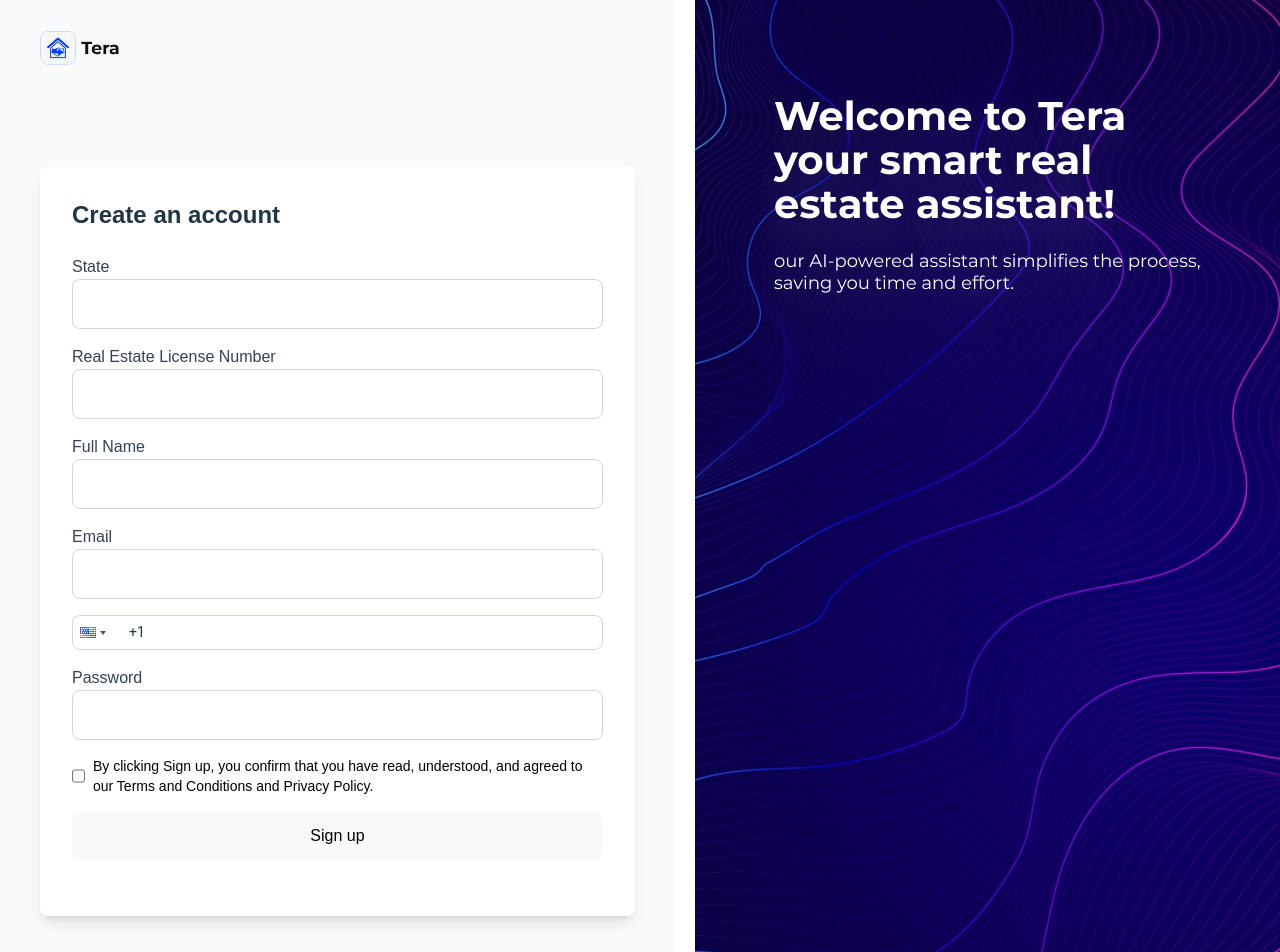
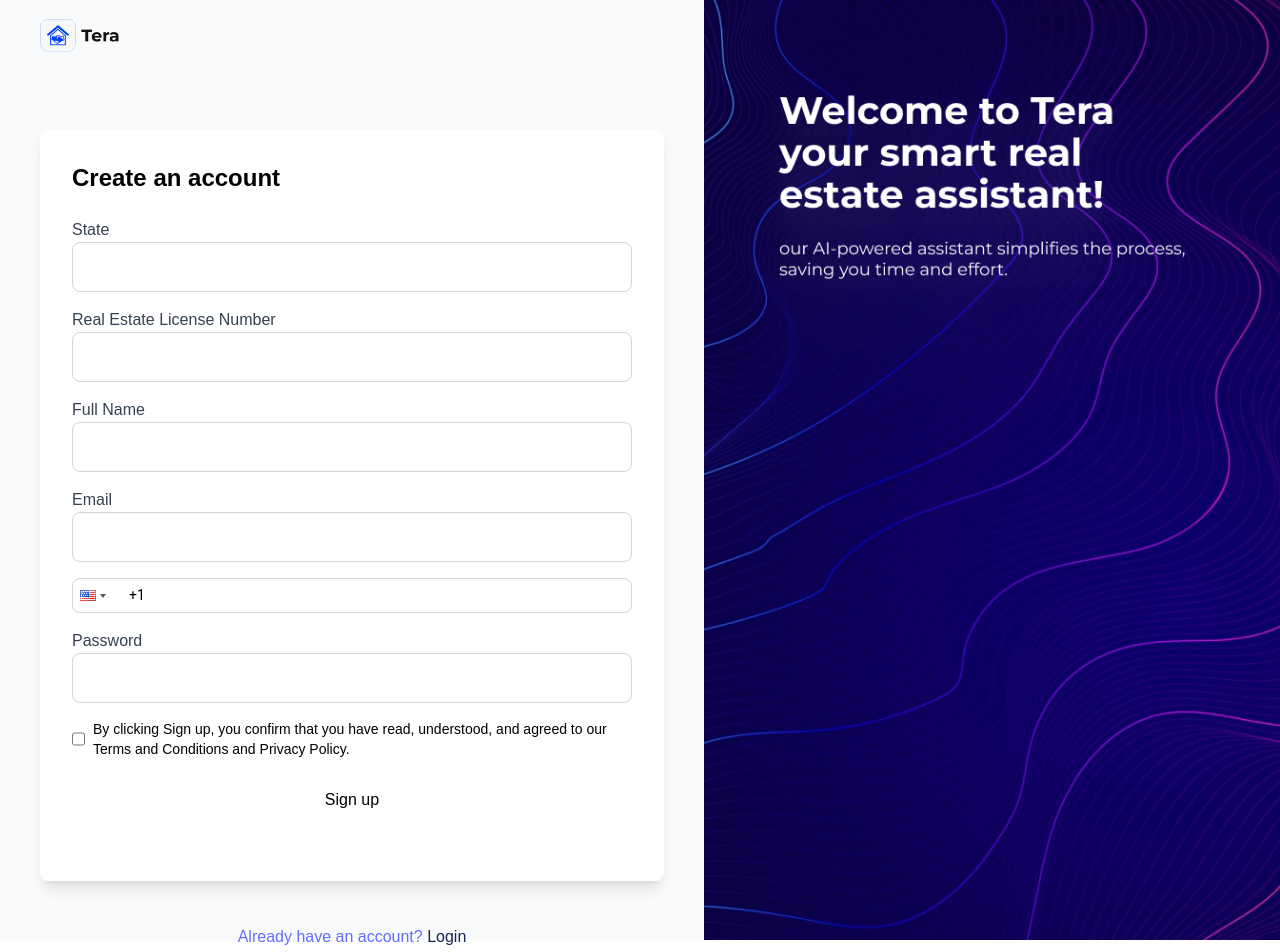
Before and after one commit to Folarrrrrrrrrrr/Tera, a React (Vite) app: page /signup in a window 1280 px wide. Shown: the top 952 px of the page. Built offline with nearby package versions, Linux system fonts and the light colour scheme.

Commit message:
otp screen committed v2

```diff
--- a/src/component/Auth/AuthLayout.tsx
+++ b/src/component/Auth/AuthLayout.tsx
@@ -6,7 +6,7 @@ import teraLogo from "../../assets/images/png/teraLogo.png"
 
 const AuthLayout: React.FC<{ children: React.ReactNode }> = ({ children,}) => {
   return (
-    <div className=" min-h-screen min-w-full flex">
+    <div className=" min-h-full min-w-full flex">
       <div className=" min-w-80 grid justify-center items-center bg-gray-50 p-10 ">
         <img src={teraLogo} alt="" className="relative -top-10  w-20"/>
         {children}
@@ -14,7 +14,7 @@ const AuthLayout: React.FC<{ children: React.ReactNode }> = ({ children,}) => {
       <img
         src={sideBox}
         alt=""
-        className="w-1/2 relative left-5 self-end"
+        className="w-[45%] h-full relative right-0 "
       />
     </div>
   );
--- a/src/component/UI/Form/Button.tsx
+++ b/src/component/UI/Form/Button.tsx
@@ -7,7 +7,7 @@ const Button: React.FC<ButtonProps> = ({ isLoading, children, ...props }) => {
   return (
     <button
       {...props}
-      className="bg-blue-600 text-white font-medium py-3 rounded-lg w-full hover:bg-blue-700 disabled:bg-gray-400"
+      className= "  bg-white text-black font-medium py-3 rounded-lg w-full hover:bg-blue-700 disabled:bg-gray-400"
       disabled={isLoading}
     >
       {isLoading ? "Loading..." : children}
--- a/src/component/UI/Form/Checkbox.tsx
+++ b/src/component/UI/Form/Checkbox.tsx
@@ -4,7 +4,7 @@ import { CheckboxProps } from "../../../types/globalTypes";
   const Checkbox: React.FC<CheckboxProps> = ({ label, ...props }) => {
     return (
       <div className="flex items-center gap-2">
-        <input type="checkbox" {...props} className="w-4 h-4 border-2" />
+        <input type="checkbox" {...props} className=" bg-white  text-blackw-4 h-4 border-2" />
         <label className="text-black text-sm">{label}</label>
       </div>
     );
--- a/src/component/UI/Form/Input.tsx
+++ b/src/component/UI/Form/Input.tsx
@@ -9,7 +9,7 @@ import { InputProps } from "../../../types/globalTypes";
       <div className="flex flex-col">
         <label className="text-gray-700 font-medium">{label}</label>
         <input
-          className="border border-gray-300 p-3 rounded-lg focus:outline-none focus:ring-2 focus:ring-blue-500"
+          className=" bg-white border text-black border-gray-300 p-3 rounded-lg focus:outline-none focus:ring-2 focus:ring-blue-500"
           {...props}
         />
       </div>
--- a/src/index.css
+++ b/src/index.css
@@ -6,8 +6,8 @@
   font-weight: 400;
 
   color-scheme: light dark;
-  color: rgba(255, 255, 255, 0.87);
-  background-color: #242424;
+  /* color: rgba(255, 255, 255, 0.87); */
+  /* background-color: #242424; */
 
   font-synthesis: none;
   text-rendering: optimizeLegibility;
@@ -25,11 +25,8 @@ a:hover {
 }
 
 body {
-  margin: 0;
-  display: flex;
-  place-items: center;
-  min-width: 320px;
-  min-height: 100vh;
+  width: 100vw;
+  height: 100vh;
   font-family: 'montserrat', sans-serif;
 }
 
@@ -45,7 +42,7 @@ button {
   font-size: 1em;
   font-weight: 500;
   font-family: inherit;
-  background-color: #1a1a1a;
+  /* background-color: #1a1a1a; */
   cursor: pointer;
   transition: border-color 0.25s;
   color :black;
@@ -59,7 +56,7 @@ button:focus,
 button:focus-visible {
   outline: 4px auto -webkit-focus-ring-color;
 }
-
+/*
 @media (prefers-color-scheme: light) {
   :root {
     color: #213547;
@@ -72,4 +69,4 @@ button:focus-visible {
     background-color: #f9f9f9;
     border: none;
   }
-}
+} */
--- a/src/pages/auth/Login.tsx
+++ b/src/pages/auth/Login.tsx
@@ -40,7 +40,7 @@ const Login = () => {
                 <img src={eyeSlash} alt="" className="relative left-120 top-15" />
                 <Input label="Password" type="password" name="password" value={form.password} onChange={handleChange} required />
             </div>
-            <p className="relative left-90 -top-10 cursor-pointer">forgot password? </p>
+            <p className="relative left-90 -top-10 color-red cursor-pointer">forgot password? </p>
 
               <Button type="submit" isLoading={loading}>Login</Button>
 
--- a/src/pages/auth/optScreens/OtpModal.tsx
+++ b/src/pages/auth/optScreens/OtpModal.tsx
@@ -20,7 +20,7 @@ const OtpModal = () => {
 
   return (
     <>
-      <div className="bg-white p-6 rounded-lg h-[400px] shadow-lg w-[450px] relative left-[100%]">
+      <div className="bg-white p-6 rounded-lg h-[400px] shadow-lg w-[34%] absolute left-[35%] top-[25vh]">
         <div className="mt-[5%] ">
           <h2 className="text-center text-lg font-semibold">Enter OTP code</h2>
           <p className="text-center text-gray-600 text-sm mb-4">
```
Lines whose indentation alone changed are shown as unchanged.
